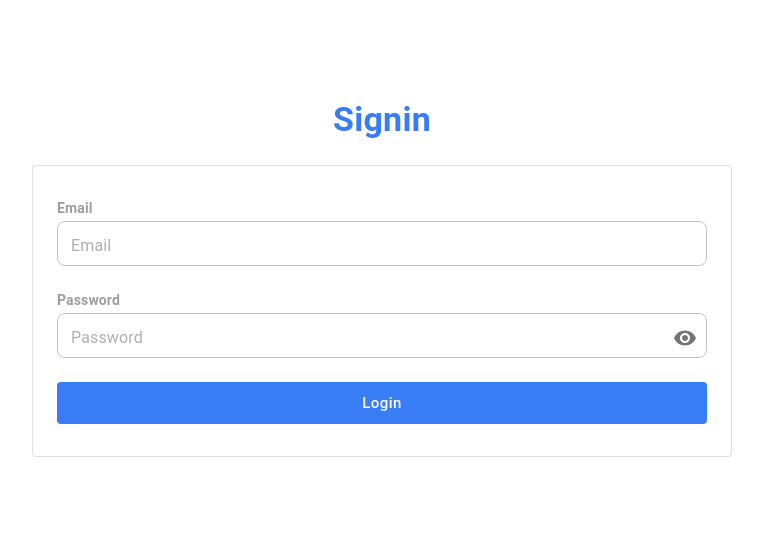
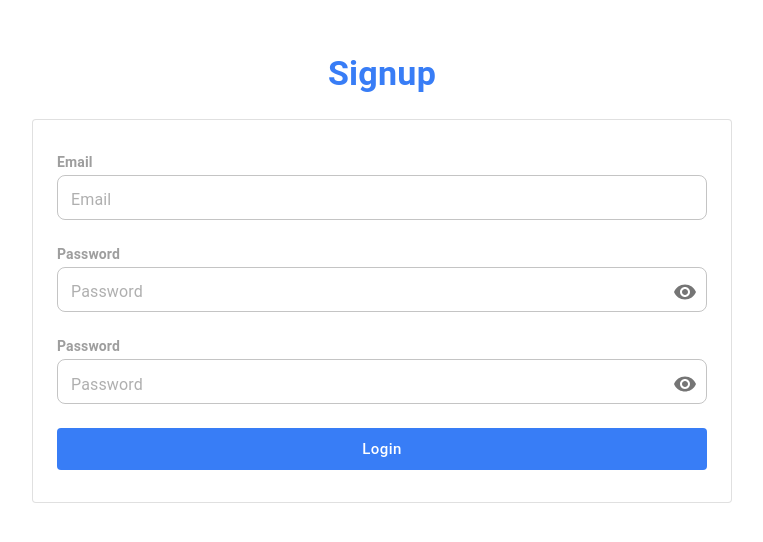
Before and after one commit to shunsato1231/auth-demo, a React app: page /signup in a window 1280 px wide. Before the commit this address led to /signin. Shown: the part 122-664 px from the top of the page, without its empty margins (258-1021 px from the left). Built offline with nearby package versions, Linux system fonts and the light colour scheme.

Commit message:
<Frontend> add: Signup

```diff
--- a/frontend/App.tsx
+++ b/frontend/App.tsx
@@ -10,6 +10,7 @@ import { theme } from '~/theme/default';
 import { CssBaseline } from '@mui/material';
 
 import { Signin } from '~/components/page/Signin';
+import { Signup } from '~/components/page/Signup';
 import { Home } from '~/components/page/Home';
 import { MfaSetting } from '~/components/page/MfaSetting';
 
@@ -21,6 +22,7 @@ const App: React.FC = () => {
         <Router>
           <Switch>
             <GuestRoute path="/signin" component={Signin} toRedirect="/" />
+            <GuestRoute path="/signup" component={Signup} toRedirect="/" />
             <MfaSettingRoute
               path="/mfa-setting"
               component={MfaSetting}
--- a/frontend/components/page/Signin/SigninForm/index.tsx
+++ b/frontend/components/page/Signin/SigninForm/index.tsx
@@ -13,6 +13,7 @@ import {
   Button,
   TextField,
   Container,
+  Link,
 } from '@mui/material';
 import { ToggleTextField } from '~/components/ui/ToggleTextField';
 
@@ -113,6 +114,16 @@ export const SigninForm: React.FC<SigninFormProps> = React.memo(
               </Stack>
             </form>
           </Card>
+          <Link
+            href="/signup"
+            variant="body2"
+            sx={{
+              display: 'table',
+              mt: 4,
+              ml: 'auto',
+            }}>
+            ユーザー登録はこちら
+          </Link>
         </Box>
       </Container>
     );
--- /dev/null
+++ b/frontend/components/page/Signup/hook.tsx
@@ -0,0 +1,80 @@
+import { useCallback } from 'react';
+import { useForm, UseFormReturn, UseControllerProps } from 'react-hook-form';
+import { useAuthContext } from '~/hooks/Auth/Auth.context';
+import { regex } from '~/utils/regex';
+
+export interface useSigninType {
+  useSignupForm: UseFormReturn;
+  emailControllerProps: UseControllerProps;
+  passwordControllerProps: UseControllerProps;
+  confirmPasswordControllerProps: UseControllerProps;
+  signup: ({ email, password }: { email: string; password: string }) => void;
+}
+
+export const useSignupPage = (): useSigninType => {
+  const auth = useAuthContext();
+
+  const useSignupForm = useForm({ mode: 'onTouched' });
+  const emailControllerProps: UseControllerProps = {
+    name: 'email',
+    control: useSignupForm.control,
+    defaultValue: '',
+    rules: {
+      required: 'メールアドレスを入力してください。',
+      pattern: {
+        value: regex.email,
+        message: 'メールアドレスの形式が正しくありません。',
+      },
+    },
+  };
+  const passwordControllerProps: UseControllerProps = {
+    name: 'password',
+    control: useSignupForm.control,
+    defaultValue: '',
+    rules: {
+      required: 'パスワードを入力してください。',
+      pattern: {
+        value: regex.password,
+        message: 'パスワードの形式が正しくありません。',
+      },
+    },
+  };
+  const confirmPasswordControllerProps: UseControllerProps = {
+    name: 'confirmPassword',
+    control: useSignupForm.control,
+    defaultValue: '',
+    rules: {
+      required: '確認用パスワードを入力してください。',
+      validate: (value) =>
+        value === useSignupForm.getValues('password') ||
+        '確認用パスワードが一致しません',
+    },
+  };
+  const signup = useCallback(
+    ({ email, password }: { email: string; password: string }) => {
+      auth.signUp(email, password).catch((res) => {
+        res.errors.map(
+          (error: { field: string; message: string; code: string }) => {
+            if (error.field) {
+              useSignupForm.setError(error.field, {
+                type: 'manual',
+                message: error.message,
+              });
+            } else {
+              alert(error.message);
+            }
+          }
+        );
+      });
+    },
+    [auth, useSignupForm]
+  );
+
+  return {
+    useSignupForm,
+    emailControllerProps,
+    passwordControllerProps,
+    confirmPasswordControllerProps,
+    signup,
+  };
+};
--- /dev/null
+++ b/frontend/components/page/Signup/index.tsx
@@ -0,0 +1,131 @@
+import React from 'react';
+import { useController } from 'react-hook-form';
+import { useSignupPage } from './hook';
+import {
+  Box,
+  Typography,
+  Card,
+  Stack,
+  Button,
+  TextField,
+  Container,
+} from '@mui/material';
+import { ToggleTextField } from '~/components/ui/ToggleTextField';
+
+export const Signup: React.FC = React.memo(() => {
+  const {
+    useSignupForm,
+    emailControllerProps,
+    passwordControllerProps,
+    confirmPasswordControllerProps,
+    signup,
+  } = useSignupPage();
+
+  const { handleSubmit } = useSignupForm;
+  const {
+    field: { ref: emailRef, ...emailInputProps },
+    fieldState: { error: emailErrors },
+  } = useController(emailControllerProps);
+  const {
+    field: { ref: passwordRef, ...passwordInputProps },
+    fieldState: { error: passwordErrors },
+  } = useController(passwordControllerProps);
+  const {
+    field: { ref: confirmPasswordRef, ...confirmPasswordInputProps },
+    fieldState: { error: confirmPasswordErrors },
+  } = useController(confirmPasswordControllerProps);
+
+  return (
+    <Container
+      sx={{
+        height: '100vh',
+        width: '100vw',
+        display: 'flex',
+        flexDirection: 'column',
+        justifyContent: 'center',
+        alignItems: 'center',
+        px: {
+          xs: 4,
+        },
+      }}>
+      <Box
+        sx={{
+          width: ['100%', 580, 700],
+        }}>
+        <Typography
+          variant="h4"
+          component="h1"
+          align="center"
+          fontWeight="bold"
+          sx={{
+            color: 'primary.main',
+            mb: 6,
+          }}>
+          Signup
+        </Typography>
+        <Card
+          variant="outlined"
+          sx={{
+            width: '100%',
+            py: {
+              xs: 6,
+              md: 8,
+            },
+            px: {
+              xs: 4,
+              md: 6,
+            },
+          }}>
+          <form onSubmit={handleSubmit(signup)}>
+            <Stack
+              spacing={{
+                xs: 4,
+                md: 6,
+              }}>
+              <TextField
+                type="text"
+                error={emailErrors ? true : false}
+                helperText={emailErrors?.message}
+                placeholder="Email"
+                label="Email"
+                fullWidth
+                inputRef={emailRef}
+                {...emailInputProps}
+              />
+              <ToggleTextField
+                error={passwordErrors ? true : false}
+                helperText={passwordErrors?.message}
+                placeholder="Password"
+                label="Password"
+                fullWidth
+                inputRef={passwordRef}
+                {...passwordInputProps}
+              />
+              <ToggleTextField
+                error={confirmPasswordErrors ? true : false}
+                helperText={confirmPasswordErrors?.message}
+                placeholder="Password"
+                label="Password"
+                fullWidth
+                inputRef={confirmPasswordRef}
+                {...confirmPasswordInputProps}
+              />
+              <Button
+                type="submit"
+                variant="contained"
+                size="large"
+                fullWidth
+                sx={{
+                  mt: 5,
+                }}>
+                Login
+              </Button>
+            </Stack>
+          </form>
+        </Card>
+      </Box>
+    </Container>
+  );
+});
+
+Signup.displayName = 'Signup';
```
